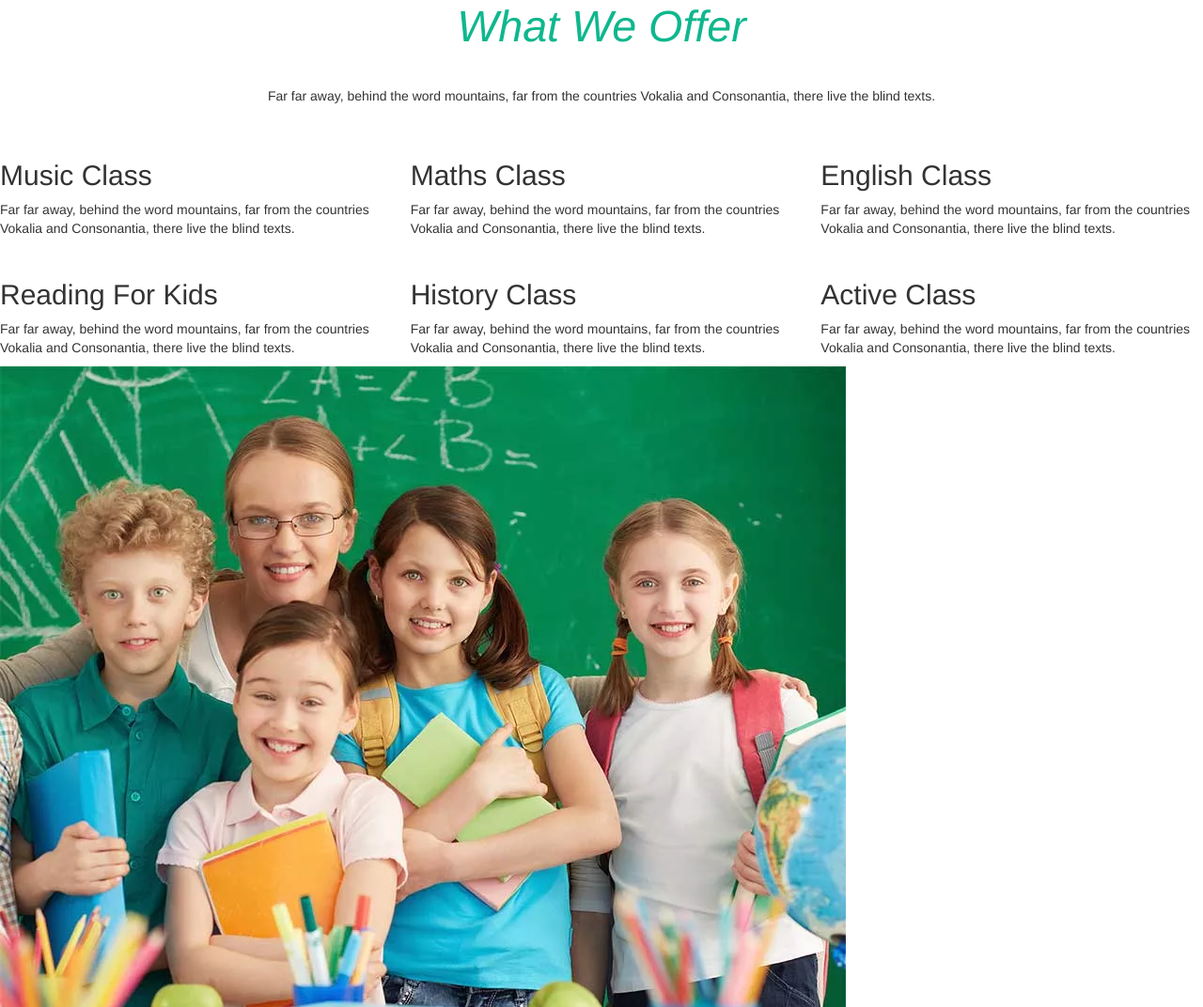
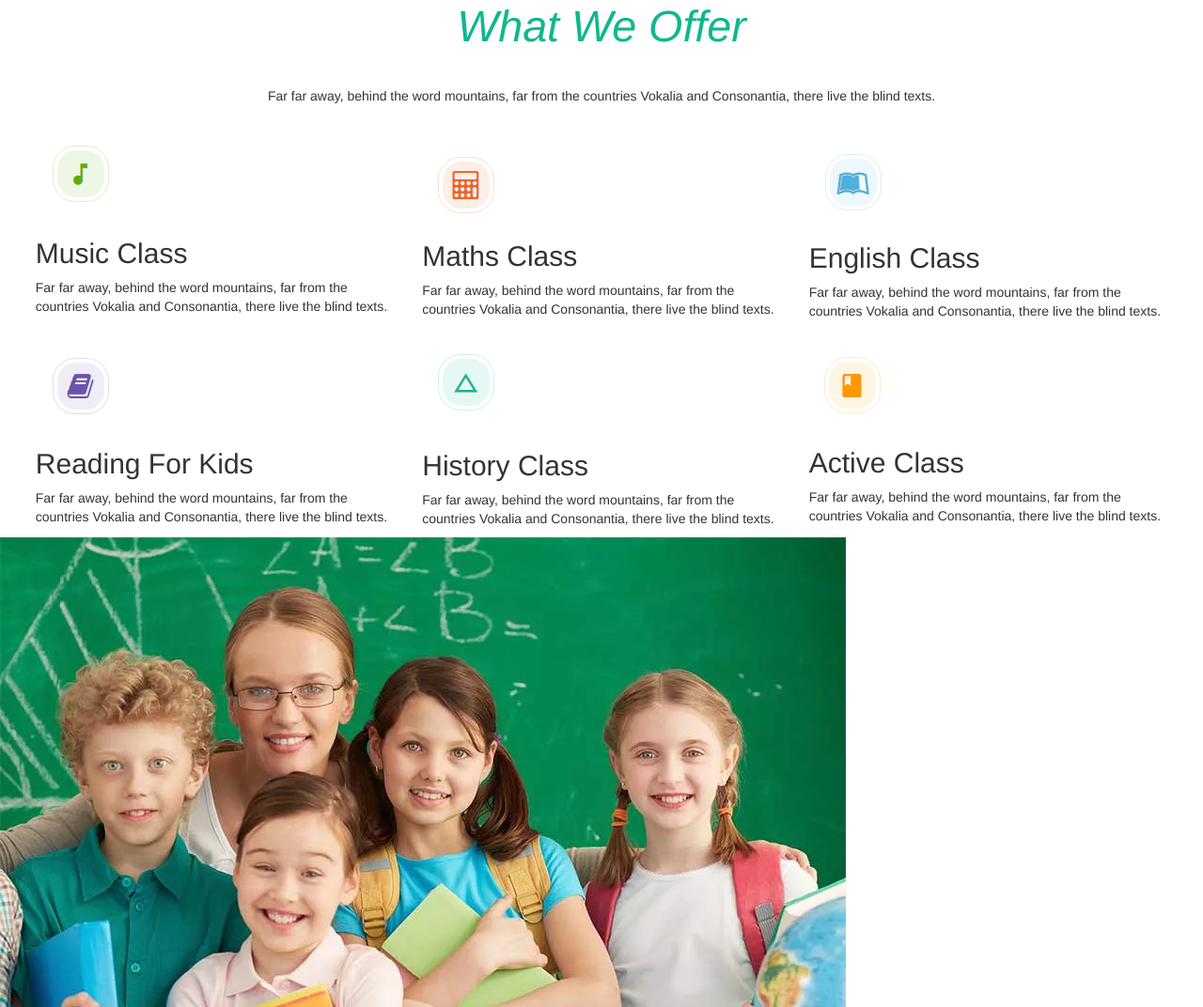
Before and after one commit to Wise-mystic/Keduwise, a plain HTML site: page index.html in a window 1280 px wide. Shown: the part 1677-2749 px from the top of the page at 94% size. Drawn offline with nearby package versions, Linux system fonts and the light colour scheme.

Commit message:
added images

```diff
--- a/css/style.css
+++ b/css/style.css
@@ -49,7 +49,7 @@ header a {
 }
 
 header {
-    background-image: url(../assets/images/image\ copy.png);
+    background-image: url(../assets/images/hd2.png);
     background-position: center;
     background-size: cover;
     height: 150vh;
@@ -197,6 +197,6 @@ button {
     grid-template-rows: repeat(2, 1fr);
     grid-column-gap: 30px;
     grid-row-gap: 14px;
+    margin-left: 1cm;
+    margin-right: 1cm;
 }
-
-*
--- a/index.html
+++ b/index.html
@@ -89,12 +89,14 @@
         </div>
         <div class="sub-container">
             <div class="music">
+                <img src="./assets/images/m.png" alt="">
                 <h2>Music Class</h2>
                 <p>Far far away, behind the word mountains, far from the countries Vokalia and Consonantia, there live
                     the
                     blind texts.</p>
             </div>
             <div class="maths">
+                <img src="./assets/images/mth.png" alt="">
                 <h2>
                     Maths Class
                 </h2>
@@ -103,12 +105,14 @@
                     blind texts.</p>
             </div>
             <div class="english">
+                <img src="./assets/images/eng.png" alt="">
                 <h2>English Class</h2>
                 <p>Far far away, behind the word mountains, far from the countries Vokalia and Consonantia, there live
                     the
                     blind texts.</p>
             </div>
             <div class="reding">
+                <img src="./assets/images/rd.png" alt="">
                 <h2>Reading For Kids</h2>
                 <p>
                     Far far away, behind the word mountains, far from the countries Vokalia and Consonantia, there live
@@ -117,12 +121,14 @@
                 </p>
             </div>
             <div class="history">
+                <img src="./assets/images/ht.png" alt="">
                 <h2>History Class</h2>
                 <p>Far far away, behind the word mountains, far from the countries Vokalia and Consonantia, there live
                     the
                     blind texts.</p>
             </div>
             <div class="active">
+                <img src="./assets/images/a.png" alt="">
                 <h2>Active Class</h2>
                 <p>Far far away, behind the word mountains, far from the countries Vokalia and Consonantia, there live
                     the
```
Also changed, not shown: assets/images/a.png (added), assets/images/eng.png (added), assets/images/ht.png (added), assets/images/m.png (added), assets/images/mth.png (added), assets/images/rd.png (added), 4 other files.
